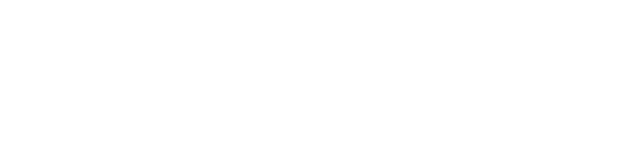
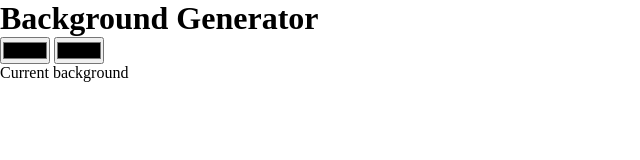
Before and after one commit to HenryNwankwo/Background-generator, a plain HTML site: page index.html in a window 1280 px wide. Shown: the whole page, without its empty margins (0-640 px from the left). Drawn offline with Linux system fonts and the light colour scheme.

Commit message:
project html document

```diff
--- a/index.html
+++ b/index.html
@@ -8,9 +8,13 @@
 
 </head>
 <body>
-
-
-
+    <main>
+        <h1>Background Generator</h1>
+        <input type="color" class="color1">
+        <input type="color" class="color2">
+        <p>Current background</p>
+        <h3></h3>
+    </main>
     <script src="script.js"></script>
 </body>
 </html>
```
Also changed, not shown: 1 other file.
